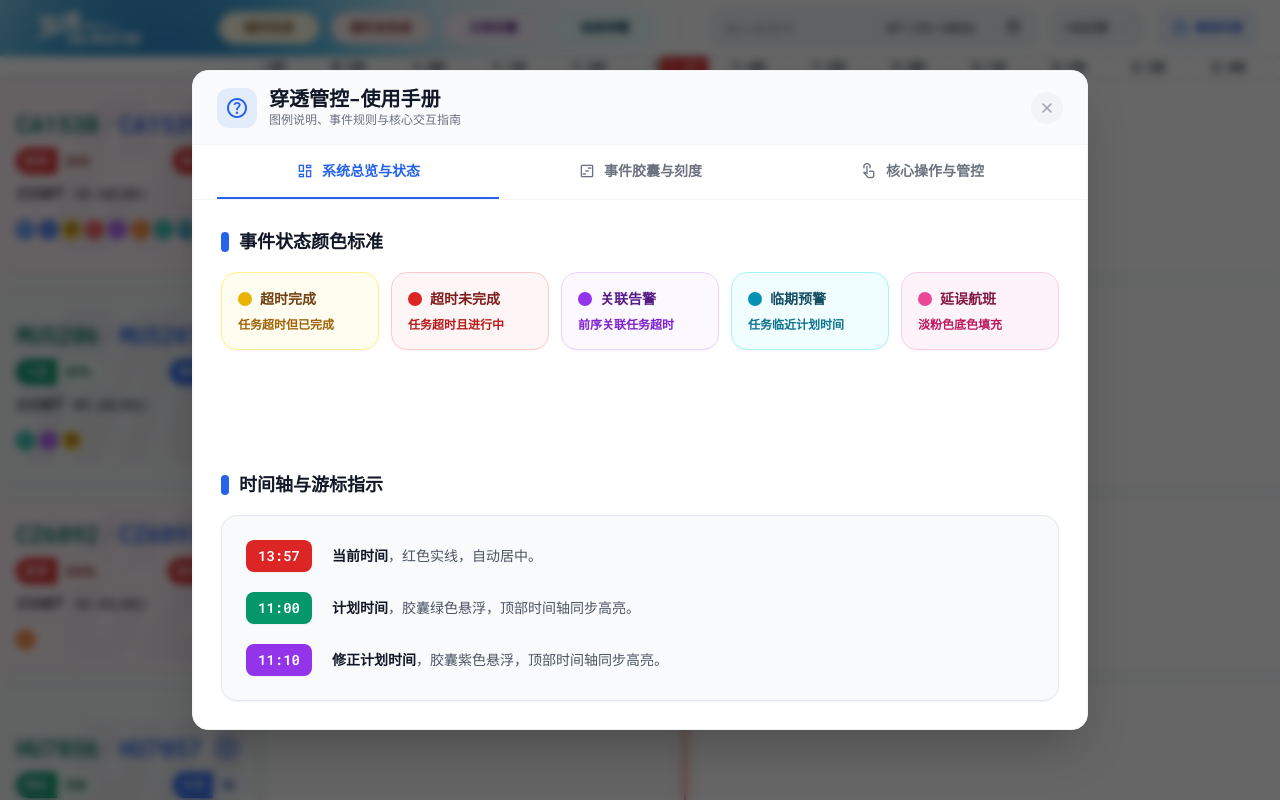
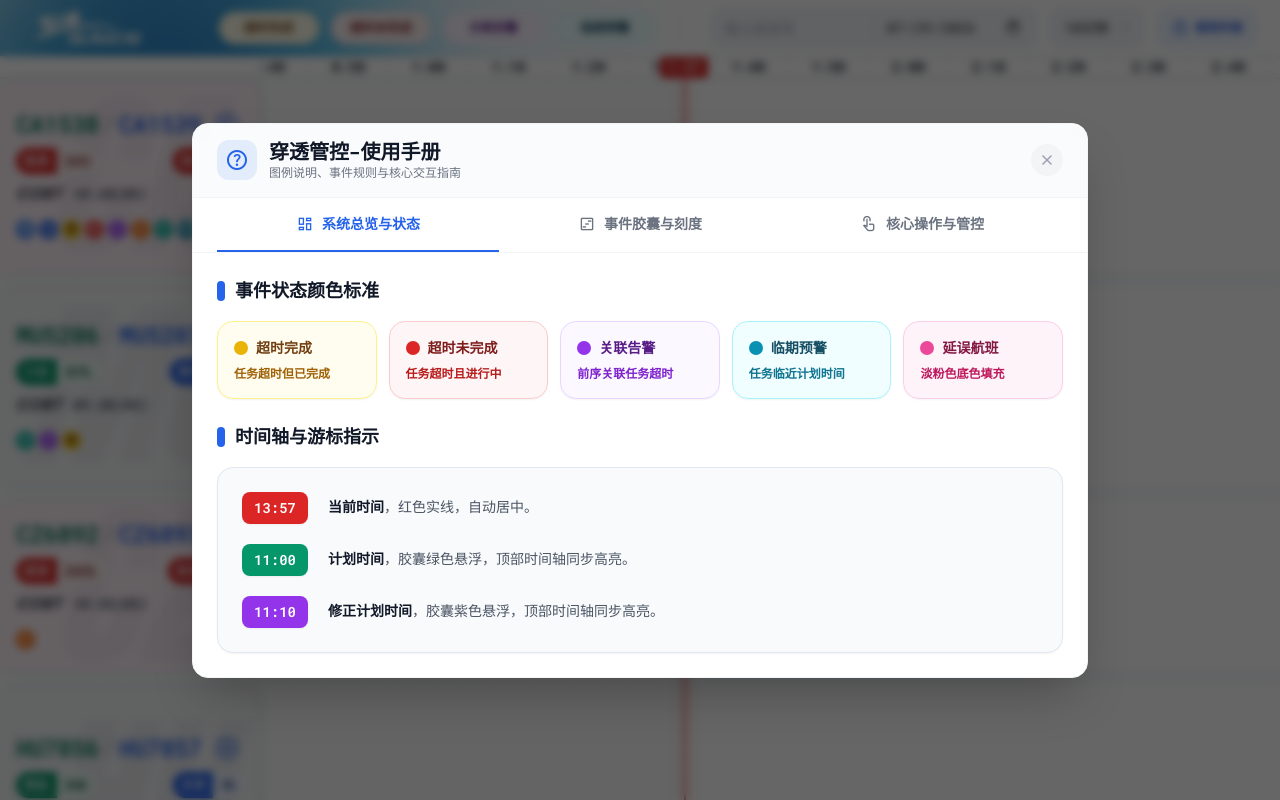
Before and after one commit to fwilyair/flight-ops-center, a React (Vite) app: page / in a window 1280 px wide. Both pictures are taken after a click on the button "打开使用手册与图例说明". Built offline with nearby package versions, Linux system fonts and the light colour scheme.

Commit message:
style(manual): fit modal height dynamically to content

```diff
--- a/components/HelpManualModal.tsx
+++ b/components/HelpManualModal.tsx
@@ -20,8 +20,8 @@ export const HelpManualModal: React.FC<HelpManualModalProps> = ({ isOpen, onClos
         onClick={onClose}
       />
 
-      {/* Main Modal Container - Fixed height matching tallest tab to prevent jumping and scrollbars */}
-      <div className="relative bg-white dark:bg-gray-900 rounded-2xl shadow-2xl w-full max-w-4xl h-[660px] max-h-[90vh] flex flex-col overflow-hidden border border-gray-100 dark:border-gray-800 animate-in zoom-in-95 duration-200">
+      {/* Main Modal Container - Auto height to fit content of each tab snugly */}
+      <div className="relative bg-white dark:bg-gray-900 rounded-2xl shadow-2xl w-full max-w-4xl max-h-[85vh] flex flex-col overflow-hidden border border-gray-100 dark:border-gray-800 animate-in zoom-in-95 duration-200">
 
         {/* Modal Header */}
         <div className="flex items-center justify-between px-6 py-4 border-b border-gray-100 dark:border-gray-800 bg-slate-50/80 dark:bg-gray-800/80 backdrop-blur-md shrink-0">
@@ -80,11 +80,11 @@ export const HelpManualModal: React.FC<HelpManualModalProps> = ({ isOpen, onClos
         </div>
 
         {/* Modal Body / Tab Content */}
-        <div className="flex-1 overflow-y-auto no-scrollbar p-7 space-y-7 text-gray-700 dark:text-gray-300">
+        <div className="overflow-y-auto no-scrollbar p-6 text-gray-700 dark:text-gray-300">
 
           {/* TAB 1: OVERVIEW */}
           {activeTab === 'overview' && (
-            <div className="space-y-7 animate-in fade-in duration-150 flex flex-col justify-between h-full">
+            <div className="space-y-6 animate-in fade-in duration-150">
               {/* Status Header Bar */}
               <section className="space-y-4">
                 <h3 className="text-lg font-bold text-gray-900 dark:text-white flex items-center gap-2.5">
```
